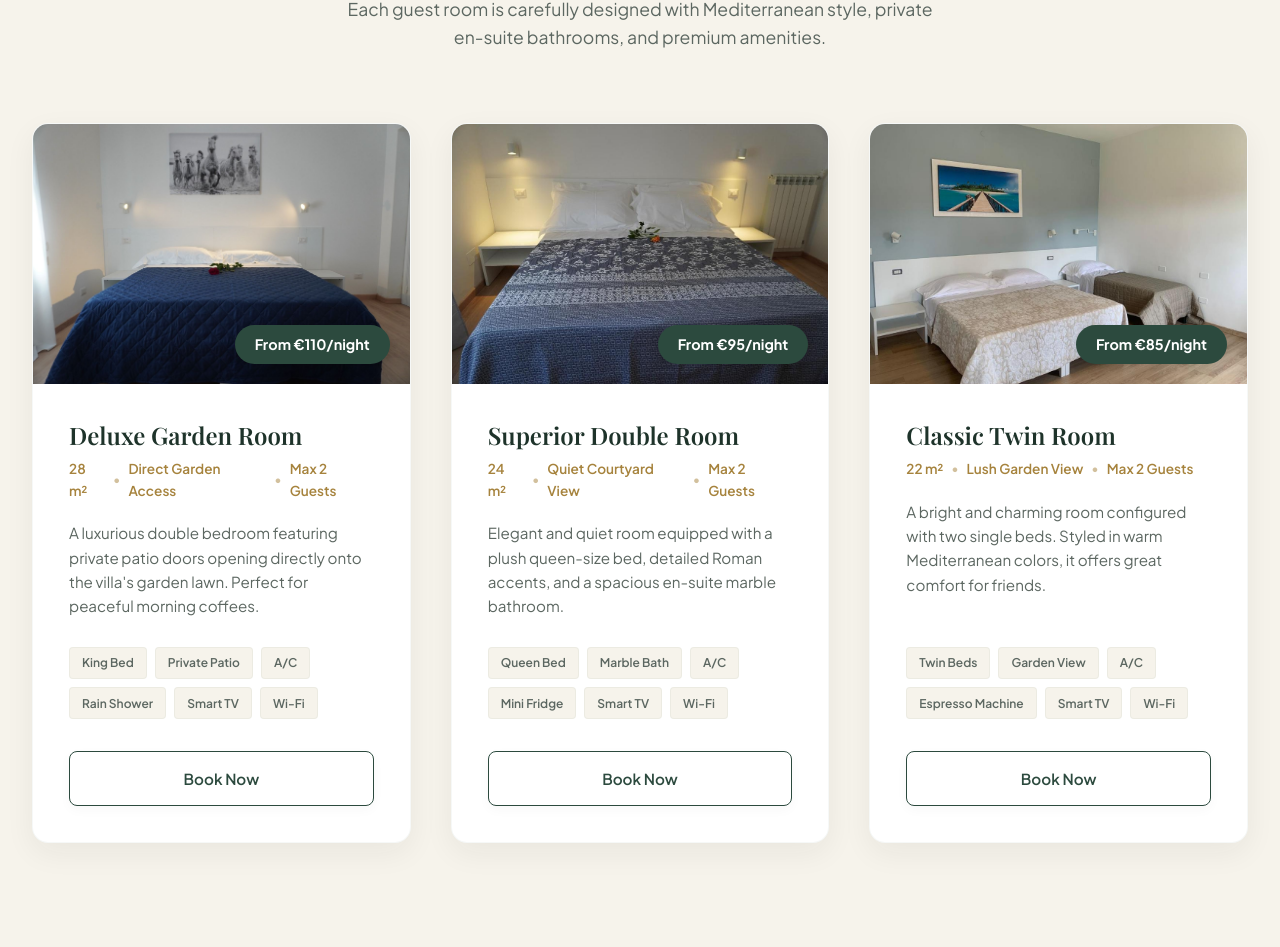
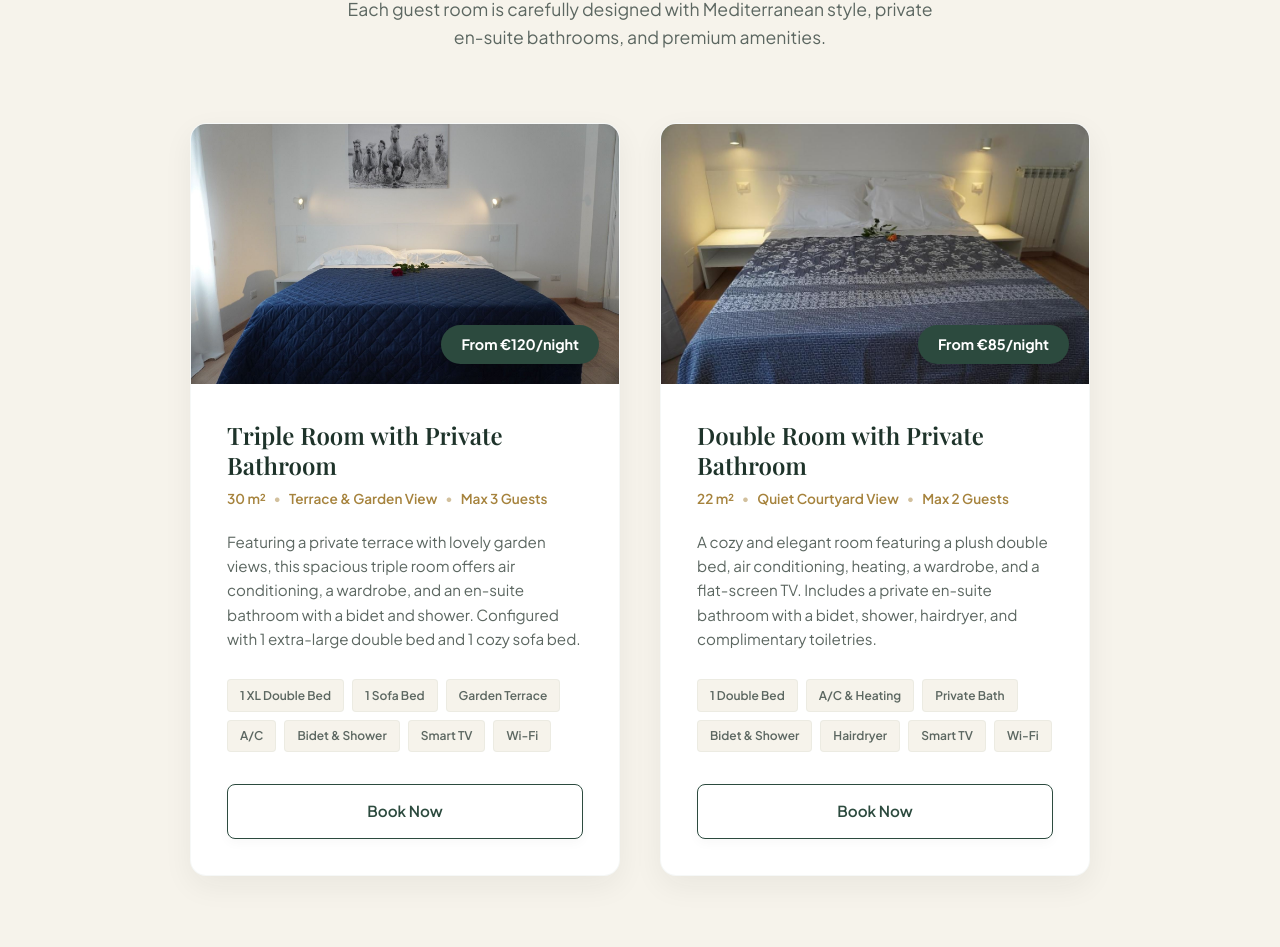
Before and after one commit to Nipunc55/romana-guest-house, a Next.js app: page / in a window 1280 px wide. Shown: the part 1877-2824 px from the top of the page. Built offline with nearby package versions, Linux system fonts and the light colour scheme; no server answers; a web font is replaced by a local one.

Commit message:
Update rooms layout and styling to match actual Booking.com listings

```diff
--- a/src/app/page.module.css
+++ b/src/app/page.module.css
@@ -352,8 +352,10 @@
 
 .roomsGrid {
   display: grid;
-  grid-template-columns: repeat(3, 1fr);
+  grid-template-columns: repeat(2, 1fr);
   gap: 2.5rem;
+  max-width: 900px;
+  margin: 0 auto;
 }
 
 .roomCard {
--- a/src/app/page.tsx
+++ b/src/app/page.tsx
@@ -219,28 +219,29 @@ export default function Home() {
               <div className={styles.roomImageWrapper}>
                 <img
                   src="/images/Gallery/bedroom 6.jpeg"
-                  alt="Deluxe Garden Room"
+                  alt="Triple Room with Private Bathroom"
                   className={styles.roomImage}
                 />
-                <span className={styles.roomPrice}>From €110/night</span>
+                <span className={styles.roomPrice}>From €120/night</span>
               </div>
               <div className={styles.roomInfo}>
-                <h3 className={styles.roomTitle}>Deluxe Garden Room</h3>
+                <h3 className={styles.roomTitle}>Triple Room with Private Bathroom</h3>
                 <div className={styles.roomSpecs}>
-                  <span>28 m²</span>
+                  <span>30 m²</span>
                   <span className={styles.specDot}>•</span>
-                  <span>Direct Garden Access</span>
+                  <span>Terrace & Garden View</span>
                   <span className={styles.specDot}>•</span>
-                  <span>Max 2 Guests</span>
+                  <span>Max 3 Guests</span>
                 </div>
                 <p className={styles.roomDesc}>
-                  A luxurious double bedroom featuring private patio doors opening directly onto the villa's garden lawn. Perfect for peaceful morning coffees.
+                  Featuring a private terrace with lovely garden views, this spacious triple room offers air conditioning, a wardrobe, and an en-suite bathroom with a bidet and shower. Configured with 1 extra-large double bed and 1 cozy sofa bed.
                 </p>
                 <div className={styles.roomAmenityTags}>
-                  <span>King Bed</span>
-                  <span>Private Patio</span>
+                  <span>1 XL Double Bed</span>
+                  <span>1 Sofa Bed</span>
+                  <span>Garden Terrace</span>
                   <span>A/C</span>
-                  <span>Rain Shower</span>
+                  <span>Bidet & Shower</span>
                   <span>Smart TV</span>
                   <span>Wi-Fi</span>
                 </div>
@@ -255,64 +256,29 @@ export default function Home() {
               <div className={styles.roomImageWrapper}>
                 <img
                   src="/images/Gallery/bedroom  5.jpeg"
-                  alt="Superior Double Room"
+                  alt="Double Room with Private Bathroom"
                   className={styles.roomImage}
                 />
-                <span className={styles.roomPrice}>From €95/night</span>
+                <span className={styles.roomPrice}>From €85/night</span>
               </div>
               <div className={styles.roomInfo}>
-                <h3 className={styles.roomTitle}>Superior Double Room</h3>
+                <h3 className={styles.roomTitle}>Double Room with Private Bathroom</h3>
                 <div className={styles.roomSpecs}>
-                  <span>24 m²</span>
+                  <span>22 m²</span>
                   <span className={styles.specDot}>•</span>
                   <span>Quiet Courtyard View</span>
                   <span className={styles.specDot}>•</span>
                   <span>Max 2 Guests</span>
                 </div>
                 <p className={styles.roomDesc}>
-                  Elegant and quiet room equipped with a plush queen-size bed, detailed Roman accents, and a spacious en-suite marble bathroom.
+                  A cozy and elegant room featuring a plush double bed, air conditioning, heating, a wardrobe, and a flat-screen TV. Includes a private en-suite bathroom with a bidet, shower, hairdryer, and complimentary toiletries.
                 </p>
                 <div className={styles.roomAmenityTags}>
-                  <span>Queen Bed</span>
-                  <span>Marble Bath</span>
-                  <span>A/C</span>
-                  <span>Mini Fridge</span>
-                  <span>Smart TV</span>
-                  <span>Wi-Fi</span>
-                </div>
-                <a href="https://direct-book.com/properties/romanaguesthouse" target="_blank" rel="noopener noreferrer" className={styles.roomBookBtn}>
-                  Book Now
-                </a>
-              </div>
-            </div>
-
-            {/* Room 3 */}
-            <div className={styles.roomCard}>
-              <div className={styles.roomImageWrapper}>
-                <img
-                  src="/images/Gallery/bedroom  3.jpeg"
-                  alt="Classic Twin Room"
-                  className={styles.roomImage}
-                />
-                <span className={styles.roomPrice}>From €85/night</span>
-              </div>
-              <div className={styles.roomInfo}>
-                <h3 className={styles.roomTitle}>Classic Twin Room</h3>
-                <div className={styles.roomSpecs}>
-                  <span>22 m²</span>
-                  <span className={styles.specDot}>•</span>
-                  <span>Lush Garden View</span>
-                  <span className={styles.specDot}>•</span>
-                  <span>Max 2 Guests</span>
-                </div>
-                <p className={styles.roomDesc}>
-                  A bright and charming room configured with two single beds. Styled in warm Mediterranean colors, it offers great comfort for friends.
-                </p>
-                <div className={styles.roomAmenityTags}>
-                  <span>Twin Beds</span>
-                  <span>Garden View</span>
-                  <span>A/C</span>
-                  <span>Espresso Machine</span>
+                  <span>1 Double Bed</span>
+                  <span>A/C & Heating</span>
+                  <span>Private Bath</span>
+                  <span>Bidet & Shower</span>
+                  <span>Hairdryer</span>
                   <span>Smart TV</span>
                   <span>Wi-Fi</span>
                 </div>
```
